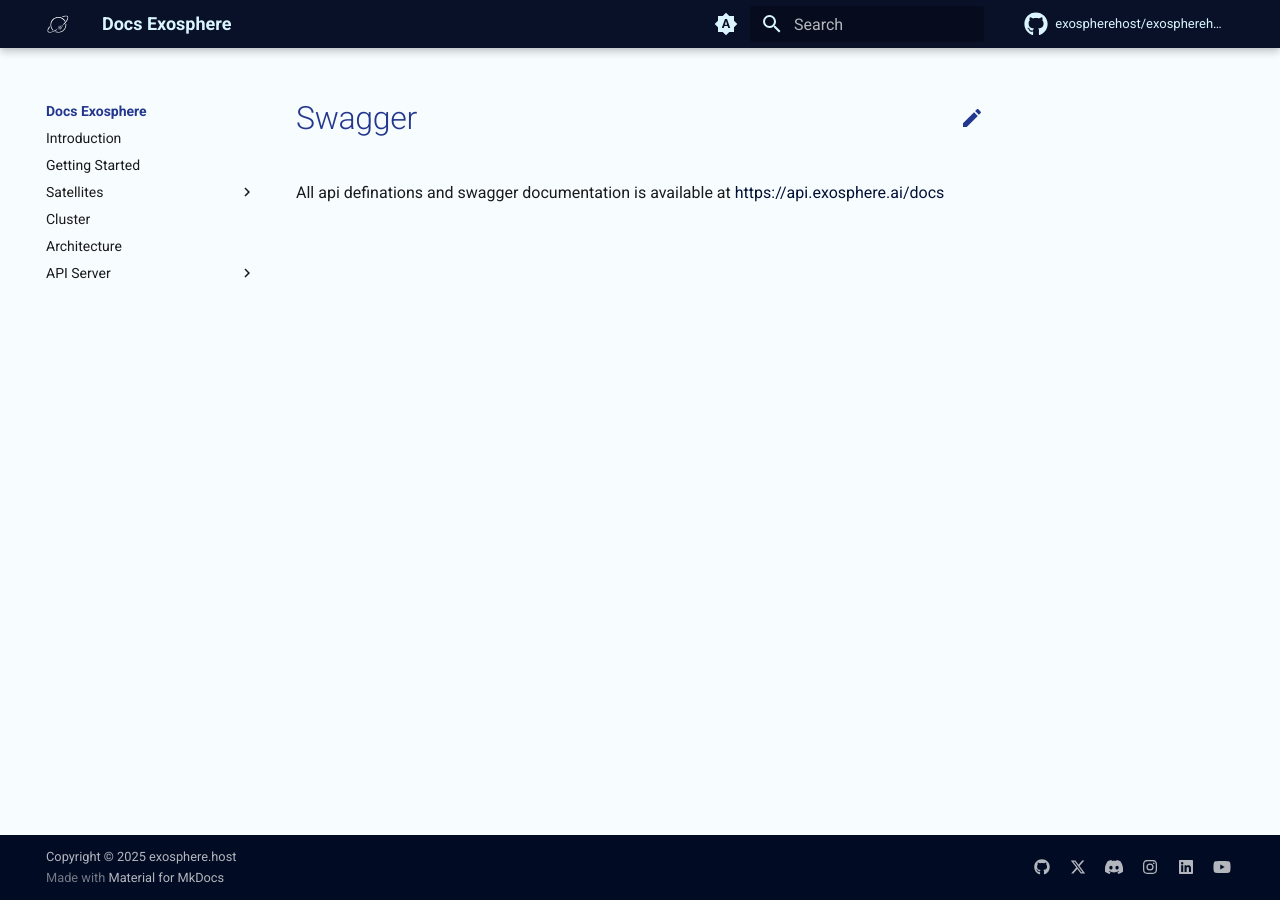
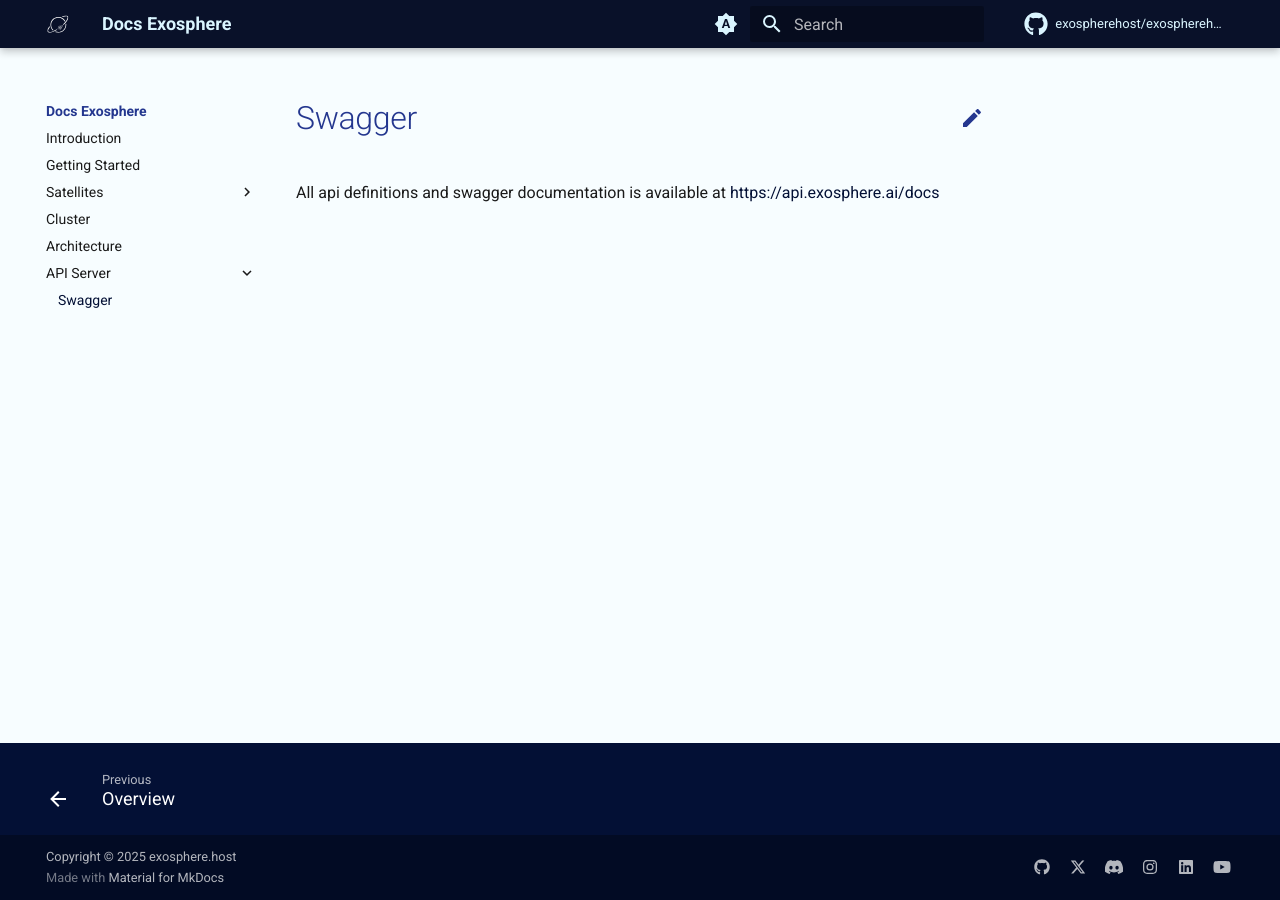
Before and after one commit to vinayakjaas/exospherehost, an MkDocs documentation site: the page built from docs/docs/api-server/swagger.md, in a window 1280 px wide. Built offline with MkDocs 1.6.1 and Material for MkDocs 9.7.7, drawn with Linux system fonts in a browser that asks for light colours; comment, search, counter and statistics services are not loaded.

Commit message:
added swagger and fixed spellcheck

```diff
--- a/docs/docs/api-server/swagger.md
+++ b/docs/docs/api-server/swagger.md
@@ -1,2 +1,2 @@
 # Swagger
-All api definations and swagger documentation is available at [https://api.exosphere.ai/docs](https://api.exosphere.ai/docs)
+All api definitions and swagger documentation is available at [https://api.exosphere.ai/docs](https://api.exosphere.ai/docs)
--- a/docs/mkdocs.yml
+++ b/docs/mkdocs.yml
@@ -140,3 +140,4 @@
   - Architecture: architecture.md
   - API Server:
     - Overview: api-server/index.md
+    - Swagger: api-server/swagger.md
```
